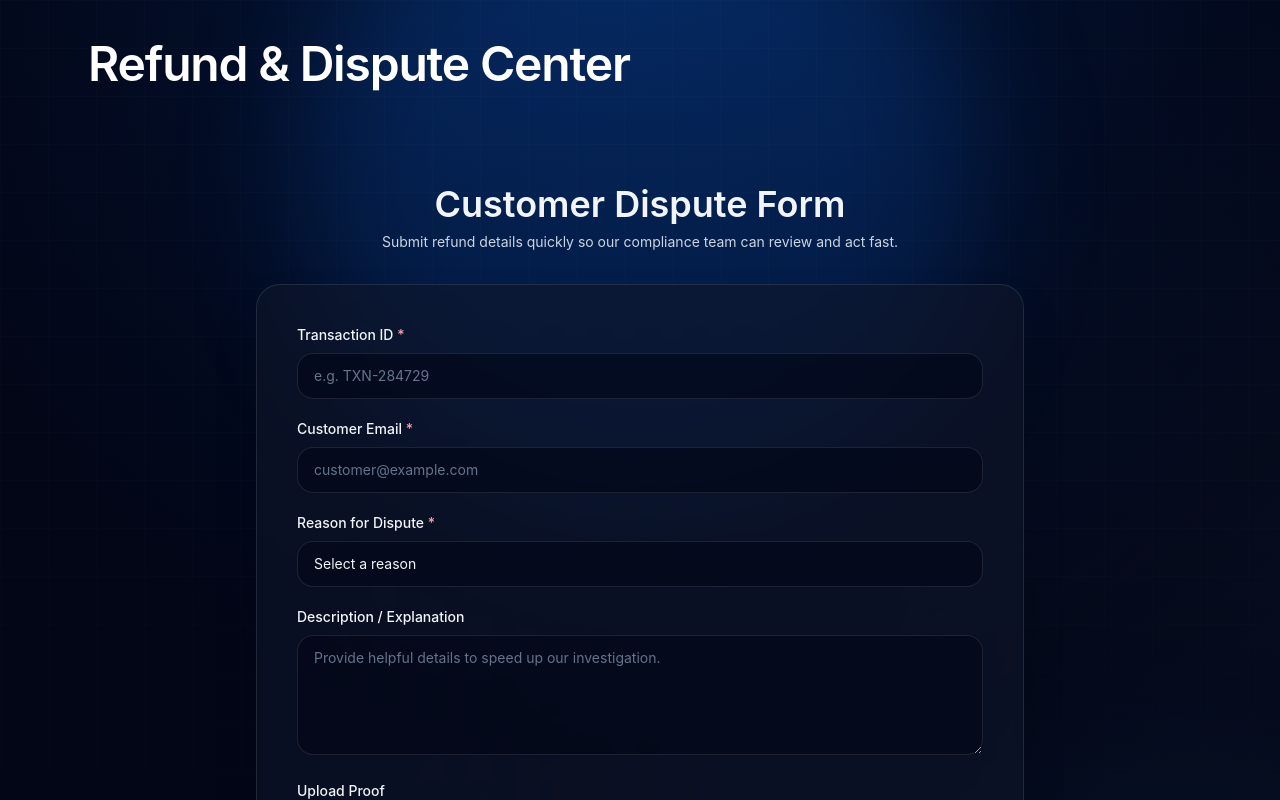
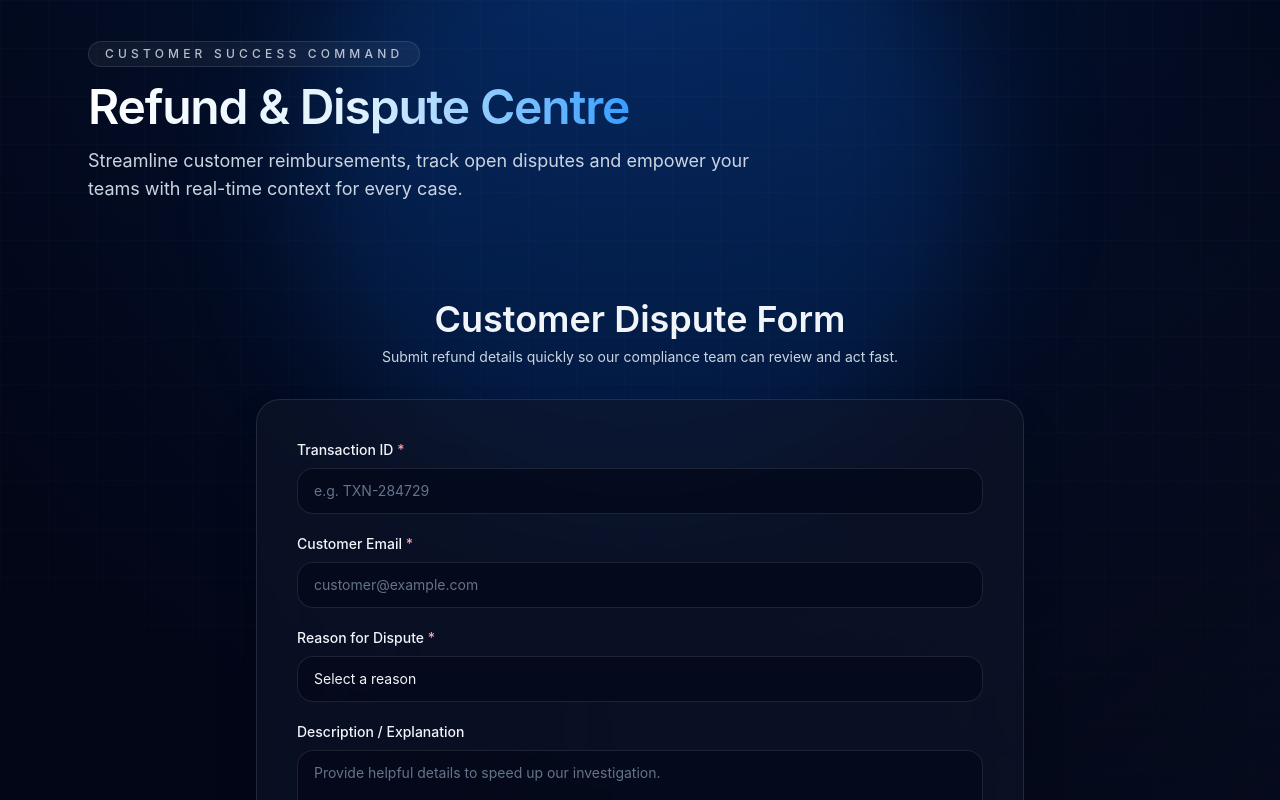
Before and after one commit to Lazyruther/Customer-Disputes-, a Next.js app: page / in a window 1280 px wide. Shown: the top 800 px of the page. Built offline with nearby package versions, Linux system fonts and the light colour scheme.

Commit message:
Refresh Refund & Dispute Centre hero styling

```diff
--- a/app/layout.tsx
+++ b/app/layout.tsx
@@ -29,11 +29,22 @@ export default function RootLayout({
 
           <div className="relative z-10">
             <div className="container py-10">
-              <header className="mb-12 flex flex-col gap-3 md:flex-row md:items-center md:justify-between">
-                <div>
-                  <h1 className="text-4xl font-semibold tracking-tight text-white md:text-5xl">
-                    Refund & Dispute Center
-                  </h1>
+              <header className="mb-12 flex flex-col gap-6 md:flex-row md:items-end md:justify-between">
+                <div className="max-w-2xl space-y-4">
+                  <span className="inline-flex items-center gap-2 rounded-full border border-white/10 bg-white/5 px-4 py-1 text-xs font-medium uppercase tracking-[0.35em] text-slate-200/80">
+                    Customer Success Command
+                  </span>
+                  <div>
+                    <h1 className="text-4xl font-semibold tracking-tight text-transparent md:text-5xl">
+                      <span className="bg-gradient-to-r from-white via-sky-100 to-brand-400 bg-clip-text">
+                        Refund & Dispute Centre
+                      </span>
+                    </h1>
+                    <p className="mt-4 text-base text-slate-300 md:text-lg">
+                      Streamline customer reimbursements, track open disputes and empower your teams with
+                      real-time context for every case.
+                    </p>
+                  </div>
                 </div>
               </header>
               {children}
```
